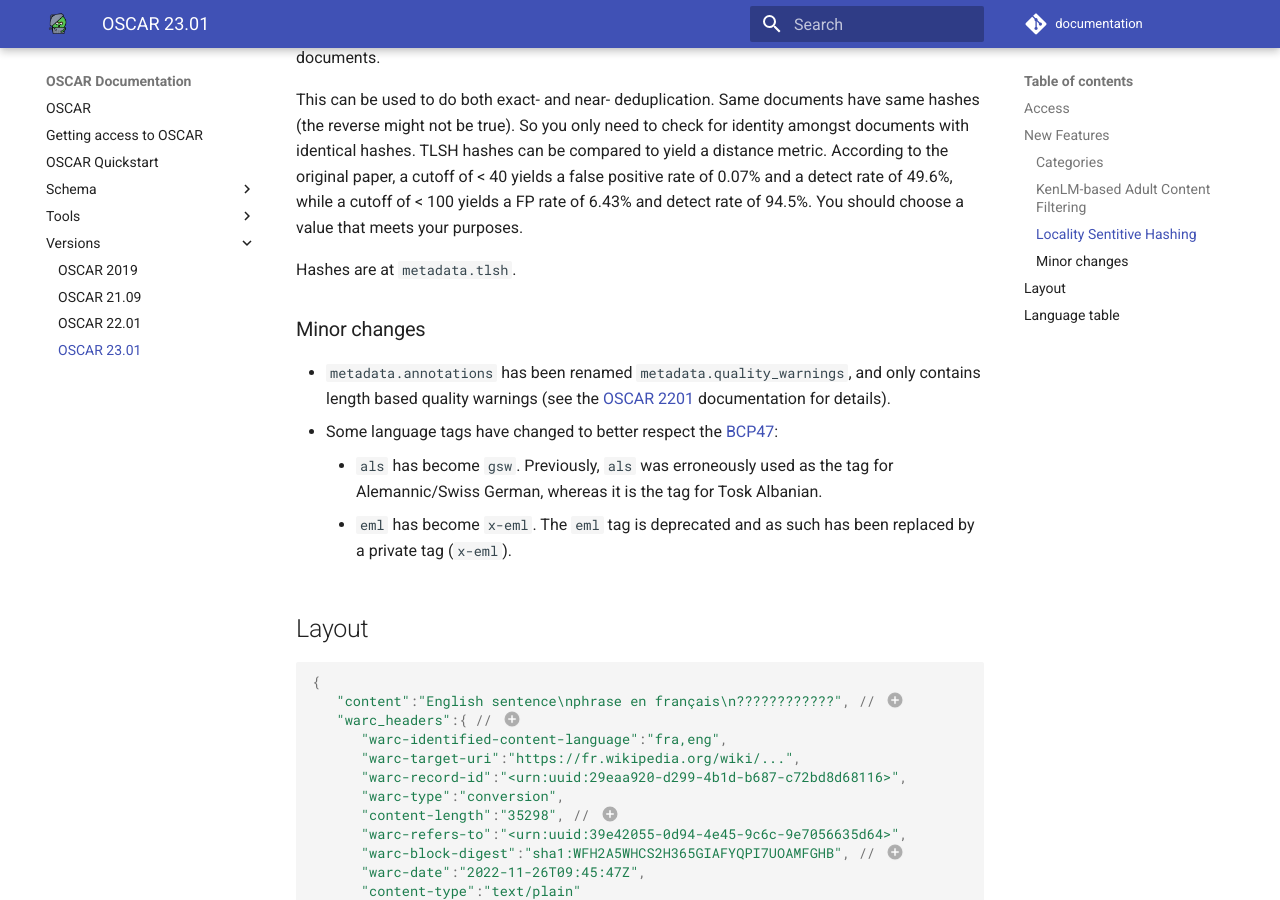
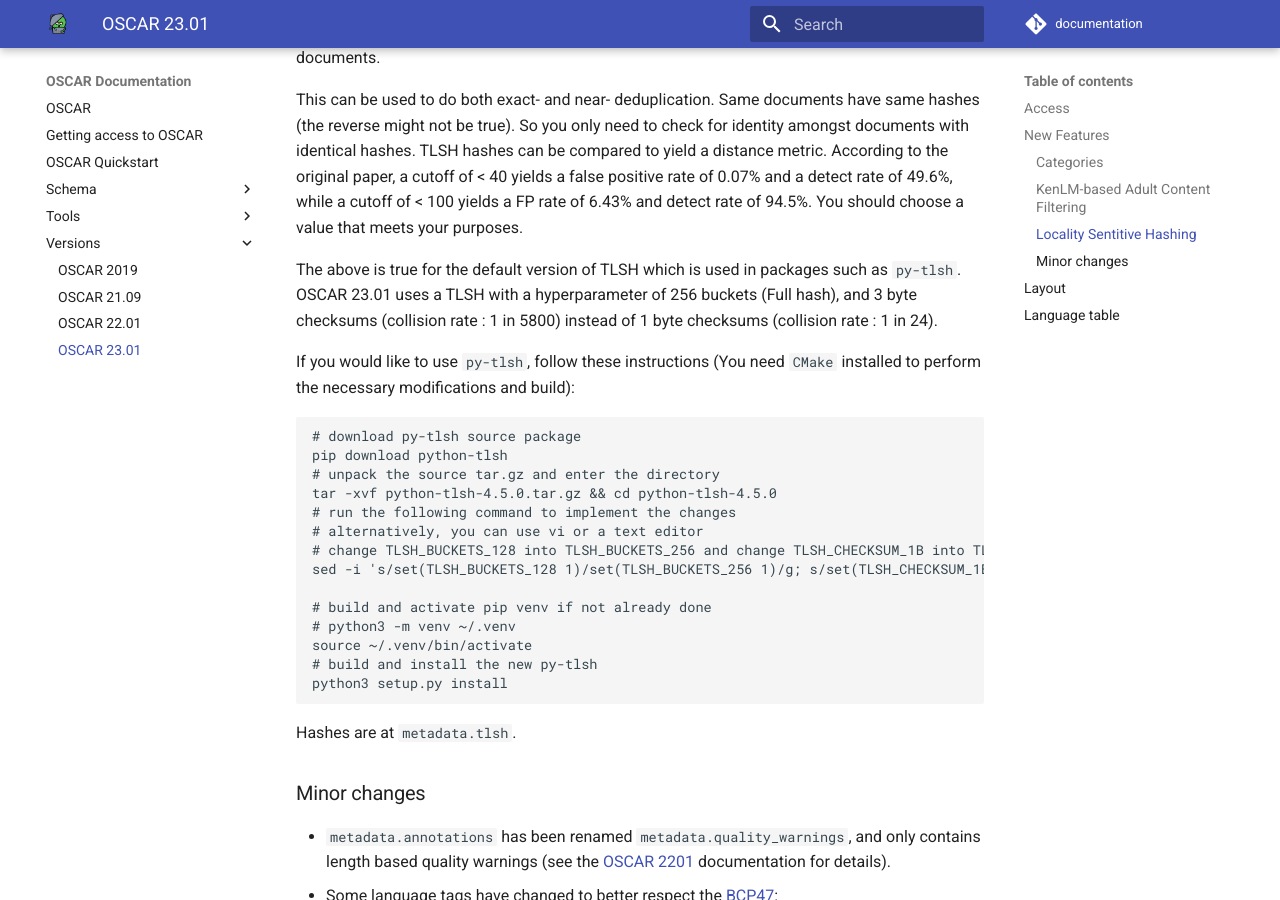
Before and after one commit to oscar-project/documentation, an MkDocs documentation site: the page built from docs/versions/oscar-2301.md, in a window 1280 px wide and 900 px high, scrolled down 1997 px. Built offline with MkDocs 1.6.1 and Material for MkDocs 9.7.7, drawn with Linux system fonts in a browser that asks for light colours; comment, search, counter and statistics services are not loaded.

Commit message:
Update oscar-2301.md
second commit adds some details but I wonder if this is too much. maybe put it in a different page or just document the buckets and checksum information?

````diff
--- a/docs/versions/oscar-2301.md
+++ b/docs/versions/oscar-2301.md
@@ -64,6 +64,26 @@
 This can be used to do both exact- and near- deduplication.
 Same documents have same hashes (the reverse might not be true). So you only need to check for identity amongst documents with identical hashes.
 TLSH hashes can be compared to yield a distance metric. According to the original paper, a cutoff of < 40 yields a false positive rate of 0.07% and a detect rate of 49.6%, while a cutoff of < 100 yields a FP rate of 6.43% and detect rate of 94.5%. You should choose a value that meets your purposes.
+
+The above is true for the default version of TLSH which is used in packages such as `py-tlsh`. OSCAR 23.01 uses a TLSH with a hyperparameter of 256 buckets (Full hash), and 3 byte checksums (collision rate : 1 in 5800) instead of 1 byte checksums (collision rate : 1 in 24).
+
+If you would like to use `py-tlsh`, follow these instructions (You need `CMake` installed to perform the necessary modifications and build):
+```
+# download py-tlsh source package
+pip download python-tlsh
+# unpack the source tar.gz and enter the directory
+tar -xvf python-tlsh-4.5.0.tar.gz && cd python-tlsh-4.5.0
+# run the following command to implement the changes
+# alternatively, you can use vi or a text editor
+# change TLSH_BUCKETS_128 into TLSH_BUCKETS_256 and change TLSH_CHECKSUM_1B into TLSH_CHECKSUM_3B
+sed -i 's/set(TLSH_BUCKETS_128 1)/set(TLSH_BUCKETS_256 1)/g; s/set(TLSH_CHECKSUM_1B 1)/set(TLSH_CHECKSUM_3B 1)/g' CMakeLists.txt
+
+# build and activate pip venv if not already done
+# python3 -m venv ~/.venv
+source ~/.venv/bin/activate
+# build and install the new py-tlsh
+python3 setup.py install
+```
 
 Hashes are at `metadata.tlsh`.
 
````
